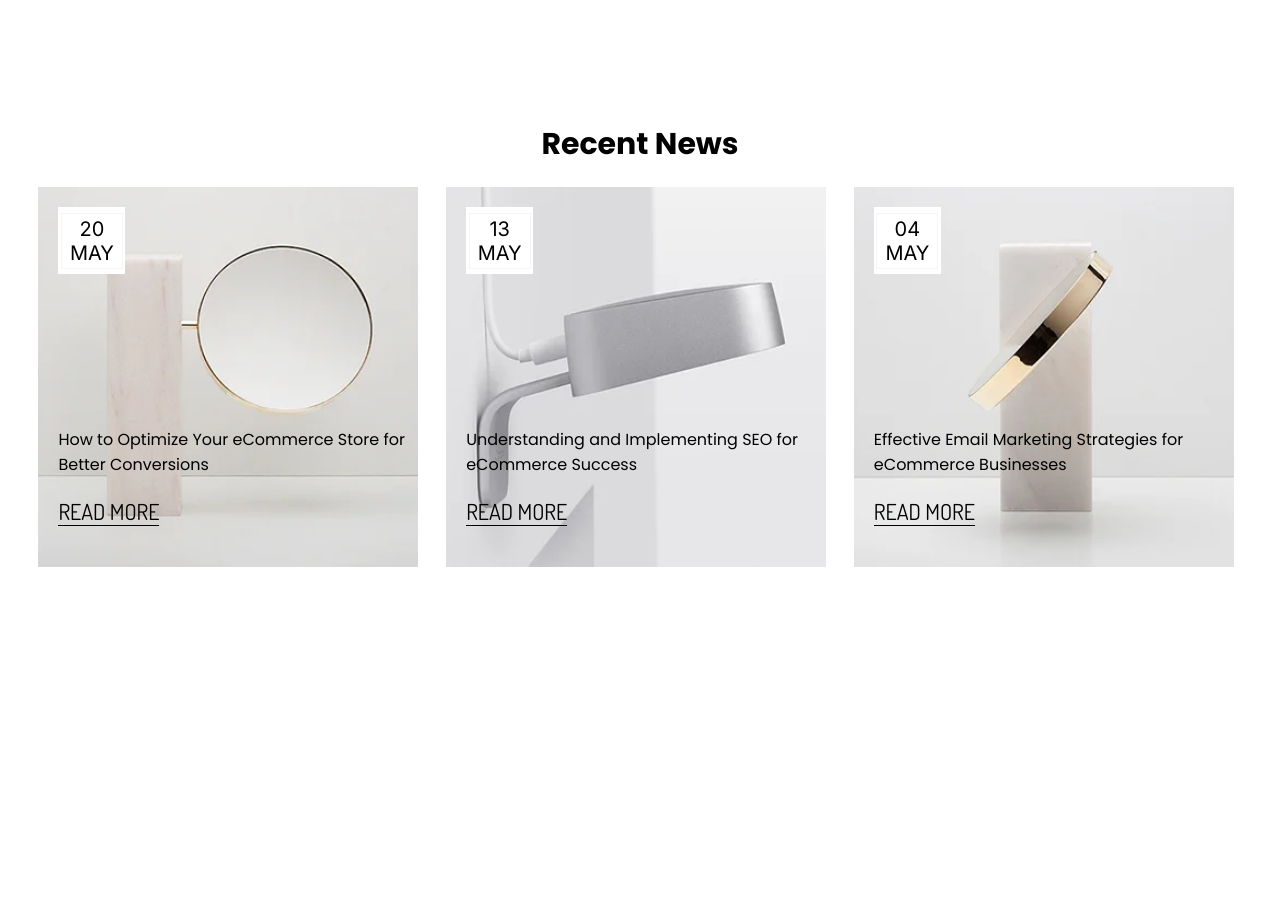
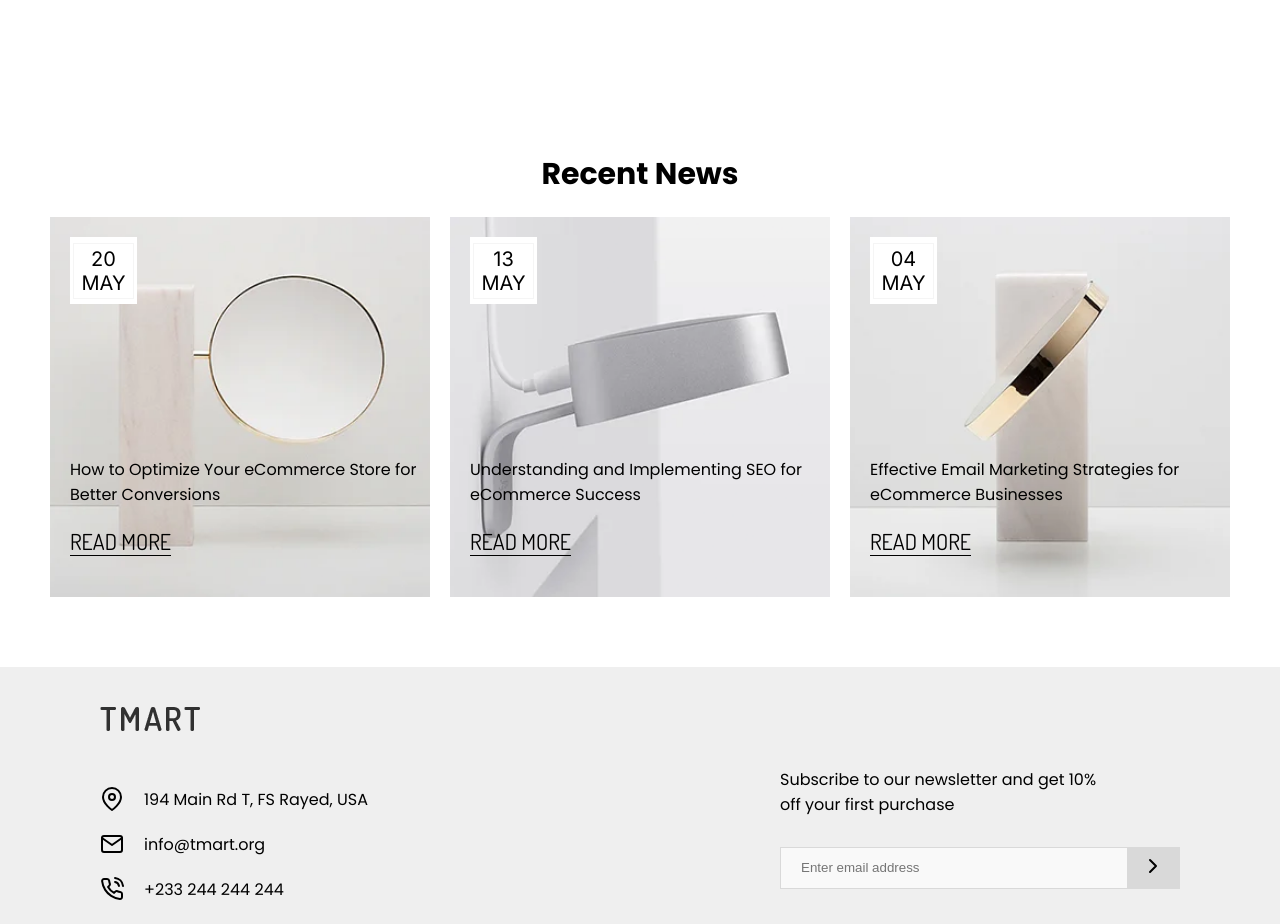
Before and after one commit to SteveMwanzia/Project-C4-Group7, a plain HTML site: page index.html in a window 1280 px wide. Shown: the part 1876-2800 px from the top of the page. Before the commit the page ends 2463 px from the top, so only its background shows below. Drawn offline with Linux system fonts and the light colour scheme.

Commit message:
Footer Updates

```diff
--- a/css/best_products.css
+++ b/css/best_products.css
@@ -72,7 +72,7 @@
     .products_container  {
         display: grid;
         grid-template-columns: auto auto auto;
-        margin: 0 auto;
+        justify-content: space-evenly;
 
     }
 
@@ -92,6 +92,7 @@
     }
 
 
+
 }
 
 @media (min-width:900px) {
@@ -99,8 +100,7 @@
     .products_container   {
         display: grid;
         grid-template-columns: auto auto auto auto;
-        margin: 0 auto;
-
+        justify-content: space-between;
     }
 
     .best_products .product {
@@ -120,5 +120,7 @@
 
     .best_products {
         margin: 0 auto;
-        padding: 0 auto;
+        padding: 0 50px;
 }
+
+}
--- /dev/null
+++ b/css/footer.css
@@ -0,0 +1,78 @@
+.sub-form {
+    display: flex;
+    width: 400px;
+    padding-left: 20px;
+    justify-content: center;
+    background-color: #F9F9F9;
+    border: 1px solid #D9D9D9;;
+}
+
+input {
+    width: 100%;
+    height: 40px;
+    background: none;
+    font: 16px;
+    border: 0;
+    outline: none;
+    padding: 0;
+
+}
+
+button {
+    height: 40px;
+    width: 60px;
+    background-color: #D9D9D9;
+    border-style: none;
+    outline: none;
+}
+
+.location-address,
+.email-address,
+.phone-address {
+    display: flex;
+    gap: 20px;
+    margin-top: 20px;
+}
+
+.footer_container {
+    height: 350px;
+    display: flex;
+    flex-direction: column;
+    justify-content: space-between;
+    background-color: #EFEFEF;
+    padding: 40px 100px 0;
+}
+
+.mid_footer {
+    display: flex;
+    justify-content: space-between;
+}
+
+.sub-form {
+    margin-top: 30px;
+}
+
+.copyright {
+    border-top: 2px solid ;
+    padding: 30px 0;
+}
+
+@media (max-width:500px) {
+    .mid_footer {
+        display: flex;
+        flex-direction: column;
+    }
+
+    .footer_container {
+        padding: 30px 20px 0;
+    }
+
+    .sub-form {
+        width: 330px;
+    }
+
+
+    .subscribe {
+        margin: 30px 0;
+    }
+}
--- a/css/recent_news.css
+++ b/css/recent_news.css
@@ -11,12 +11,13 @@
 }
 
 .recent_news .container {
-    width: 94%;
+    width: 100%;
     margin: 0 auto;
 }
 
 .recent_news {
     padding: 20px 0;
+    margin: 50px;
 }
 
 .recent_news h2 {
@@ -27,7 +28,10 @@
 
 .recents_container {
     display: grid;
-    grid-template-columns: repeat(3, 1fr);
+    grid-template-columns: auto auto auto;
+    justify-content: space-between;
+    margin: 0px;
+    padding: 0px;
     gap: 20px;
 }
 
@@ -73,8 +77,8 @@
     }
 
     .recents {
-        height: 350px;
-        width: 350px;
+        height: 300px;
+        width: 300px;
     }
 }
 
@@ -87,4 +91,8 @@
         height: 350px;
         width: 350px;
     }
+
+    .recent_news {
+        margin: 0 20px;
+    }
 }
--- a/css/style.css
+++ b/css/style.css
@@ -21,7 +21,8 @@ body{
 
 @media (min-width:900px) {
     .container {
-        width: 97%;
-        max-width:1240px;
+        width: 100%;
+        margin: 0px auto;
+
     }
 }
--- a/index.html
+++ b/index.html
@@ -8,6 +8,7 @@
     <link rel="stylesheet" href="./css/hero.css">
     <link rel="stylesheet" href="./css/products.css">
     <link rel="stylesheet" href="./css/best_products.css">
+    <link rel="stylesheet" href="./css/footer.css">
     <link rel="stylesheet" href="./css/recent_news.css">
     <link rel="preconnect" href="https://fonts.googleapis.com">
     <link rel="preconnect" href="https://fonts.gstatic.com" crossorigin>
@@ -159,6 +160,55 @@
         </div>
     </section>
 
+    <footer class="footer">
+
+        <div class="footer_container">
+            <div class="footer_logo">
+                <a href="">
+                    <img src="./images/TMART_footer.png" alt="TMart Footer Logo">
+                </a>
+
+            </div>
+
+            <div class="mid_footer">
+                <div class="address">
+                    <div class="location-address">
+                        <i data-feather="map-pin"></i>
+                        <div class="text-address">194 Main Rd T, FS Rayed, USA</div>
+                    </div>
+                    <div class="email-address">
+                        <i data-feather="mail"></i>
+                        <div class="text-address">info@tmart.org</div>
+
+                    </div>
+                    <div class="phone-address">
+                        <i data-feather="phone-call"></i>
+                        <div class="text-address">+233 244 244 244</div>
+
+                    </div>
+                </div>
+
+                <div class="subscribe">
+                    <div class="sub-text">
+                        <p>Subscribe to our newsletter and get 10% <br>off your first purchase</p>
+                    </div>
+
+                    <div class="sub-form">
+                        <input type="email" placeholder="Enter email address">
+                        <button type="button"><i data-feather="chevron-right"></i></button>
+                    </div>
+
+                </div>
+            </div>
+
+            <div class="copyright">
+                <p>&copy    Tmart - All rights reserved</p>
+            </div>
+
+        </div>
+
+    </footer>
+
 
 
 
```
